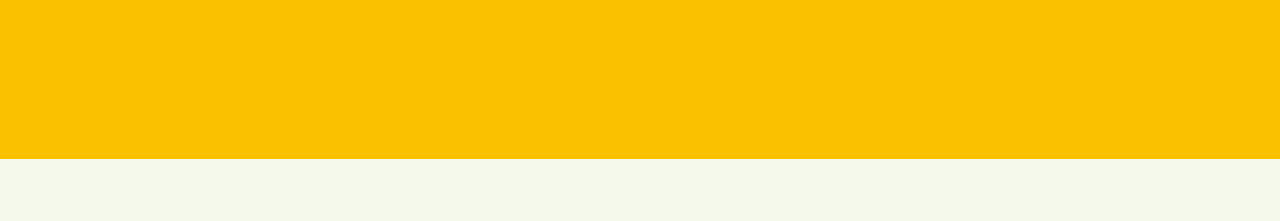
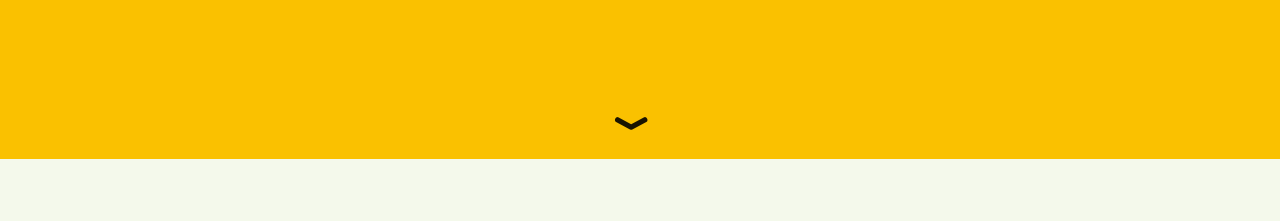
Before and after one commit to RudyDupuis/mielsdupuis_code, a Next.js app: page /ou-acheter-mon-miel in a window 1280 px wide. Shown: the part 458-679 px from the top of the page. Built offline with nearby package versions, Linux system fonts and the light colour scheme; a web font is replaced by a local one.

Commit message:
add scroll button in header

```diff
--- a/src/assets/styles/components/Header.scss
+++ b/src/assets/styles/components/Header.scss
@@ -1,5 +1,6 @@
 header {
   background: $primary;
+  position: relative;
 
   div {
     display: flex;
@@ -31,4 +32,37 @@ header {
       }
     }
   }
+
+  figure {
+    position: absolute;
+    bottom: 0;
+    left: 50%;
+    transform: translateX(-50%);
+    animation: headerButton 5s ease-in infinite;
+  }
+
+  p {
+    transform: rotate(90deg);
+    font-size: 5rem;
+    cursor: pointer;
+
+    &:hover {
+      color: $light;
+    }
+  }
+
+  @keyframes headerButton {
+    0% {
+      transform: translate(-50%, 0%);
+    }
+    5% {
+      transform: translate(-50%, -5%);
+    }
+    20% {
+      transform: translate(-50%, 20%);
+    }
+    25% {
+      transform: translate(-50%, 0%);
+    }
+  }
 }
--- a/src/assets/styles/components/sections/ou-acheter-mon-miel/PointsDeVente.scss
+++ b/src/assets/styles/components/sections/ou-acheter-mon-miel/PointsDeVente.scss
@@ -54,7 +54,7 @@
       left: 141px;
     }
 
-    #LaScévoline-MontssurGuesnes {
+    #LaScévolline-MontssurGuesnes {
       position: absolute;
       top: 72px;
       left: 82px;
--- a/src/components/Header.tsx
+++ b/src/components/Header.tsx
@@ -38,6 +38,13 @@ const Header = ({ page }: Props) => {
       break;
   }
 
+  const handleClick = () => {
+    window.scrollTo({
+      top: window.innerHeight * 0.5, // Scroll 50vh
+      behavior: "smooth",
+    });
+  };
+
   return (
     <header>
       <Nav />
@@ -47,6 +54,11 @@ const Header = ({ page }: Props) => {
           <Image src={imageSrc} alt={imageAlt} width={487} height={463} />
         )}
       </div>
+      {(page === "accueil" || page === "miels" || page === "acheter") && (
+        <figure>
+          <p onClick={handleClick}>{"›"}</p>
+        </figure>
+      )}
     </header>
   );
 };
--- a/src/components/sections/index/LImportanceDesAbeillesPourLeClimat.tsx
+++ b/src/components/sections/index/LImportanceDesAbeillesPourLeClimat.tsx
@@ -6,8 +6,8 @@ const LImportanceDesAbeillesPourLeClimat = () => {
     <div className="picture-and-text picture-and-text-reverse picture-and-text-picture">
       <p>
         L&apos;apiculture est une{" "}
-        <strong>activité bénéfique pour l&apos;environnement</strong>
-        et pour l&apos;homme.
+        <strong>activité bénéfique pour l&apos;environnement</strong> et pour
+        l&apos;homme.
         <br />
         <br />
         En effet,{" "}
--- a/src/components/sections/index/LesBienfaitsDuMiel.tsx
+++ b/src/components/sections/index/LesBienfaitsDuMiel.tsx
@@ -25,7 +25,7 @@ const LesBienfaitsDuMiel = () => {
           alternative naturelle et saine au sucre raffiné et aux édulcorants
           artificiels
         </strong>
-        a, souvent associés à des problèmes de santé tels que l&apos;obésité, le
+        , souvent associés à des problèmes de santé tels que l&apos;obésité, le
         diabète et les maladies cardiaques.
       </p>
     </div>
--- a/src/components/sections/ou-acheter-mon-miel/AchatEnGros.tsx
+++ b/src/components/sections/ou-acheter-mon-miel/AchatEnGros.tsx
@@ -15,7 +15,7 @@ const AchatEnGros = () => {
         Mon miel est disponible en pots de différentes tailles{" "}
         <strong>( 250g, 500g et 1kg)</strong>
         et peut être personnalisé avec votre propre étiquette si vous le
-        souhaitez. Je peux également vous proposez des{" "}
+        souhaitez. Je peux également vous proposer des{" "}
         <strong>seaux de 10Kg, 40 Kg ou des fûts de 300kg</strong> (Selon mes
         stocks).
       </p>
--- a/src/components/sections/ou-acheter-mon-miel/PointsDeVente.tsx
+++ b/src/components/sections/ou-acheter-mon-miel/PointsDeVente.tsx
@@ -10,7 +10,7 @@ const PointsDeVente = () => {
     "Carrefour Express - Pont neuf, Poitiers",
     "Carrefour Express - Cordeliers, Poitiers",
     "Maison Merling - Poitiers",
-    "La Scévoline - Monts sur Guesnes",
+    "La Scévolline - Monts sur Guesnes",
   ];
 
   const handleMouseEnter = (id: string) => {
```
